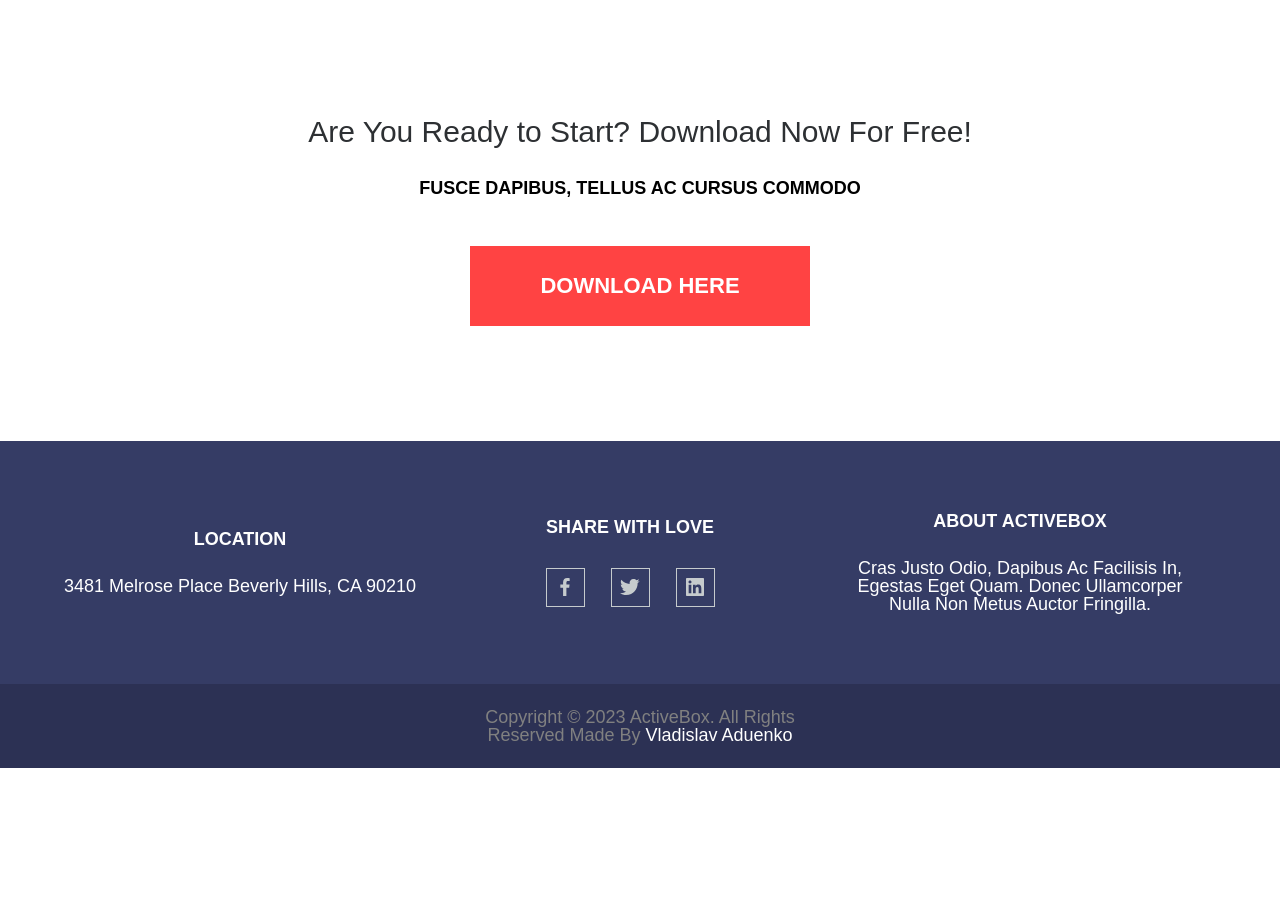
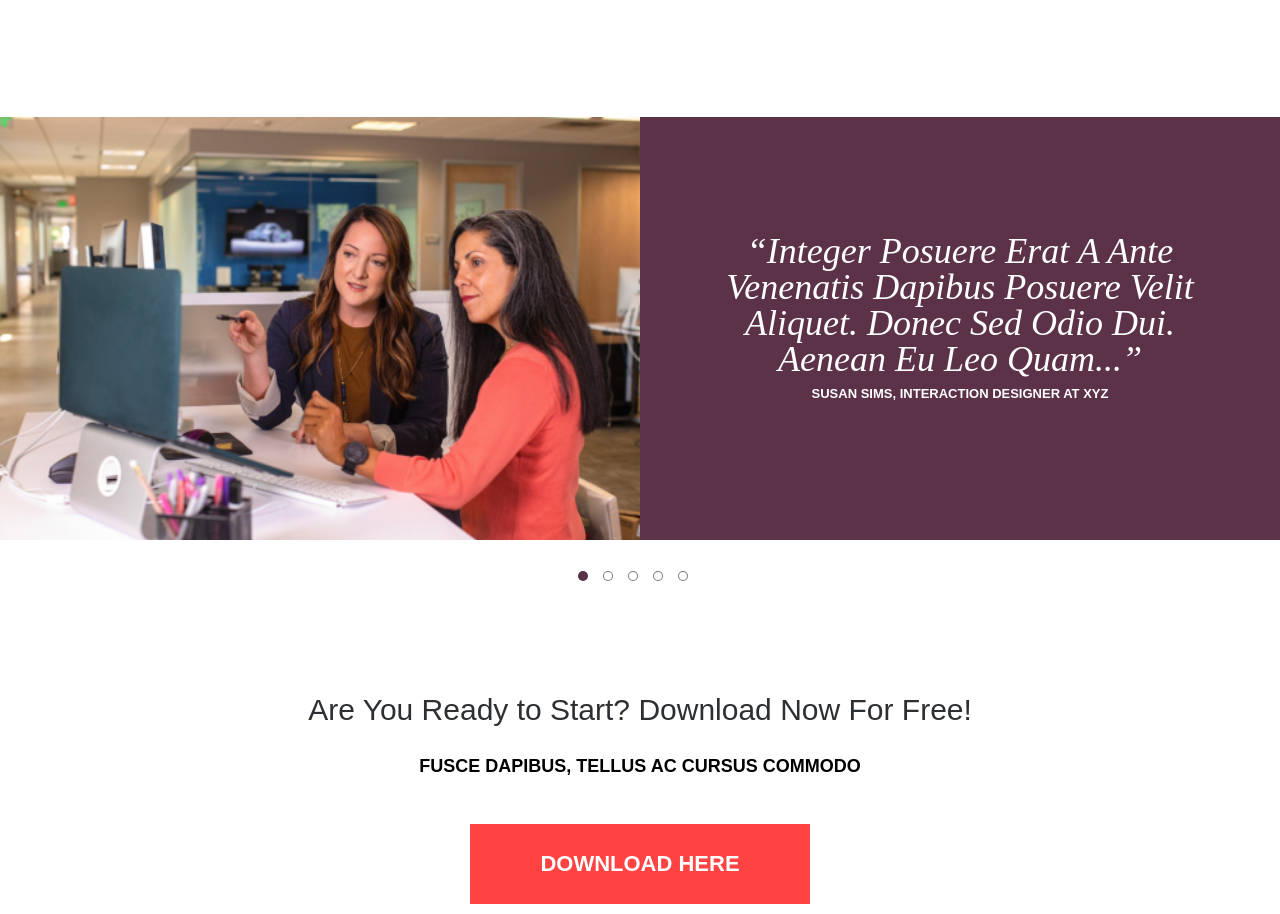
Before and after one commit to Aduenko-Vladislav/react-landing, a React (Create React App) app: page / in a window 1280 px wide. Shown: the part 2904-3818 px from the top of the page. Before the commit the page ends 3672 px from the top, so only its background shows below. Built offline with nearby package versions, Linux system fonts and the light colour scheme.

Commit message:
add slider

```diff
--- a/src/App.js
+++ b/src/App.js
@@ -5,6 +5,7 @@ import SectionWorks from "./components/SectionWorks/SectionWorks.js";
 import SectionTeam from "./components/SectionTeam/SectionTeam.js";
 import SectionDonwload from "./components/SectionDownload/SectionDownload.js";
 import Footer from "./components/Footer/Footer.js";
+import Slider from "./components/Slider/Slider.js";
 
 function App() {
   return (
@@ -13,8 +14,9 @@ function App() {
       <SectionFeatures />
       <SectionWorks />
       <SectionTeam />
+      <Slider />
       <SectionDonwload />
-      <Footer/>
+      <Footer />
     </>
   );
 }
--- a/src/components/SectionTeam/styles.js
+++ b/src/components/SectionTeam/styles.js
@@ -89,7 +89,7 @@ const Link = styled.a`
   height: 39px;
 
   border: 1px solid ${Colors.borderColor};
-  background: url(${(props) => props.bgImage});
+  background-image: ${(props) => `url(${props.bgImage})`};
   background-repeat: no-repeat;
   background-position: center;
   transition: 0.5s linear;
--- /dev/null
+++ b/src/components/Slider/Slider.js
@@ -0,0 +1,85 @@
+import React, { useState } from "react";
+import SlideOne from "../../assets/img/swiper_img1.jpg";
+import SlideOTwo from "../../assets/img/swiper_img2.jpg";
+import SlideTree from "../../assets/img/swiper_img3.jpg";
+import SlideFour from "../../assets/img/swiper_img4.jpg";
+import SlideFive from "../../assets/img/swiper_img5.jpg";
+
+import {
+  StyledSlider,
+  CarouselImg,
+  SliderImg,
+  CarouselInfo,
+  InfoContainer,
+  Text,
+  Name,
+  Swipper,
+  Dot,
+} from "./styles";
+
+const Slider = () => {
+  const [currentIndex, setCurrentIndex] = useState(0);
+  const slides = [
+    {
+      id: 1,
+      url: SlideOne,
+      title: `“Integer posuere erat a ante venenatis dapibus posuere velit aliquet. Donec sed odio dui. Aenean eu leo quam...”`,
+      name: "Susan Sims, Interaction Designer at XYZ",
+    },
+    {
+      id: 2,
+      url: SlideOTwo,
+      title: `“Integer posuere erat a ante venenatis dapibus posuere velit aliquet. Donec sed odio dui. Aenean eu leo quam...”`,
+      name: "Susan Sims, Interaction Designer at XYZ",
+    },
+    {
+      id: 3,
+      url: SlideTree,
+      title: `“Integer posuere erat a ante venenatis dapibus posuere velit aliquet. Donec sed odio dui. Aenean eu leo quam...”`,
+      name: "Susan Sims, Interaction Designer at XYZ",
+    },
+    {
+      id: 4,
+      url: SlideFour,
+      title: `“Integer posuere erat a ante venenatis dapibus posuere velit aliquet. Donec sed odio dui. Aenean eu leo quam...”`,
+      name: "Susan Sims, Interaction Designer at XYZ",
+    },
+    {
+      id: 5,
+      url: SlideFive,
+      title: `“Integer posuere erat a ante venenatis dapibus posuere velit aliquet. Donec sed odio dui. Aenean eu leo quam...”`,
+      name: "Susan Sims, Interaction Designer at XYZ",
+    },
+  ];
+
+  const goToSlide = (slideIndex) => {
+    setCurrentIndex(slideIndex);
+  };
+
+  return (
+    <>
+      <StyledSlider id="testimonials">
+        <CarouselImg>
+          <SliderImg src={slides[currentIndex].url} />
+        </CarouselImg>
+        <CarouselInfo>
+          <InfoContainer>
+            <Text>{slides[currentIndex].title}</Text>
+            <Name>{slides[currentIndex].name}</Name>
+          </InfoContainer>
+        </CarouselInfo>
+      </StyledSlider>
+      <Swipper>
+        {slides.map((slide, slideIndex) => (
+          <Dot
+            key={slideIndex}
+            active={slideIndex === currentIndex ? "true" : "false"}
+            onClick={() => goToSlide(slideIndex)}
+          ></Dot>
+        ))}
+      </Swipper>
+    </>
+  );
+};
+
+export default Slider;
--- /dev/null
+++ b/src/components/Slider/styles.js
@@ -0,0 +1,113 @@
+import styled from "styled-components";
+import Colors from "../../ui/colors";
+import { media } from "../../ui/media";
+
+const StyledSlider = styled.section`
+  display: grid;
+  grid-template-columns: 1fr 1fr;
+  max-width: 1510px;
+  width: 100%;
+  margin: 0 auto;
+  margin-bottom: 31px;
+
+  ${media.mobile} {
+    grid-template-columns: 1fr;
+  }
+`;
+
+const CarouselImg = styled.div`
+  max-height: 500px;
+  width: 100%;
+  ${media.tablet} {
+    min-height: 332px;
+  }
+  ${media.mobile} {
+    min-height: 250px;
+  }
+`;
+
+const SliderImg = styled.img`
+  width: 100%;
+  height: 100%;
+  background-repeat: no-repeat;
+  background-position: center;
+  background-size: cover;
+`;
+
+const CarouselInfo = styled.div`
+  max-width: 770px;
+  width: 100%;
+  background-color: ${Colors.swiperbgColor};
+`;
+
+const InfoContainer = styled.div`
+  max-width: 470px;
+  width: 100%;
+  margin: 0 auto;
+  padding: 116px 0;
+
+  text-align: center;
+  ${media.tablet} {
+    padding: 55px 0;
+  }
+  ${media.mobile} {
+  }
+`;
+
+const Text = styled.h5`
+  @import url("https://fonts.googleapis.com/css2?family=Cardo:ital,wght@0,400;0,700;1,400&display=swap");
+  margin-bottom: 10px;
+  color: ${Colors.swiperColor};
+
+  font-family: "Cardo", serif;
+  font-size: 36px;
+  font-style: italic;
+  font-weight: 400;
+  text-transform: capitalize;
+  ${media.tablet} {
+    font-size: 24px;
+  }
+`;
+
+const Name = styled.p`
+  color: ${Colors.swiperColor};
+  font-size: 13px;
+  font-weight: 700;
+  text-transform: uppercase;
+  ${media.tablet} {
+    font-size: 12px;
+  }
+`;
+
+const Swipper = styled.div`
+  display: flex;
+  justify-content: center;
+  margin-bottom: 114px;
+
+  ${media.mobile} {
+    margin-bottom: 23px;
+  }
+`;
+
+const Dot = styled.div`
+  width: 10px;
+  height: 10px;
+  margin-right: 15px;
+  cursor: pointer;
+  border-radius: 50%;
+  border: 1px solid ${Colors.dotborderColor};
+  background-color: ${(props) =>
+    props.active === "true" ? Colors.activeDotColor : Colors.inactiveDotColor};
+`;
+
+export {
+  StyledSlider,
+  CarouselImg,
+  SliderImg,
+  CarouselInfo,
+  InfoContainer,
+  Text,
+  Name,
+  Swipper,
+  Dot,
+};
--- a/src/ui/colors.js
+++ b/src/ui/colors.js
@@ -1,26 +1,30 @@
 const Colors = {
-    textColorheader: "#ffffff",
-    textColorProject:"#ffffff",
-    textColorFooter:"#ffffff",
-    Maker:"#ffffff",
-    titleColor: "#2D3033",
-    subtitleColor:"#6C7279",
-    navActive:'#E71414',
-    bgbutton:'#FF4343',
-    buttonHover:'#E71414',
-    buttonActive:'#FF4343',
-    bgpic:'#252B49',
-    borderLine:'#BABBC5',
-    picHover:'rgba(255, 67, 67, 0.8)',
-    picActive: 'rgba(185, 12, 12, 0.8)',
-    itemPost:'#FF4343',
-    itemStatement:'#6C7279',
-    borderColor:'#C6CBCD',
-    downloadColor:'#000000',
-    footerColor:'#353C65',
-    copyrightbgColor:'#2C3154',
-    copyrightTextColor:'#808080',
-    swiperbgColor:'#5C3249',
-    swiperColor:'#FFFFFF',  };
+  textColorheader: "#ffffff",
+  textColorProject: "#ffffff",
+  textColorFooter: "#ffffff",
+  Maker: "#ffffff",
+  titleColor: "#2D3033",
+  subtitleColor: "#6C7279",
+  navActive: "#E71414",
+  bgbutton: "#FF4343",
+  buttonHover: "#E71414",
+  buttonActive: "#FF4343",
+  bgpic: "#252B49",
+  borderLine: "#BABBC5",
+  picHover: "rgba(255, 67, 67, 0.8)",
+  picActive: "rgba(185, 12, 12, 0.8)",
+  itemPost: "#FF4343",
+  itemStatement: "#6C7279",
+  borderColor: "#C6CBCD",
+  downloadColor: "#000000",
+  footerColor: "#353C65",
+  copyrightbgColor: "#2C3154",
+  copyrightTextColor: "#808080",
+  swiperbgColor: "#5C3249",
+  swiperColor: "#FFFFFF",
+  activeDotColor: "#5C3249",
+  inactiveDotColor: "#FFFFFF",
+  dotborderColor: "#44343aad",
+};
 
-  export default Colors;
+export default Colors;
```
